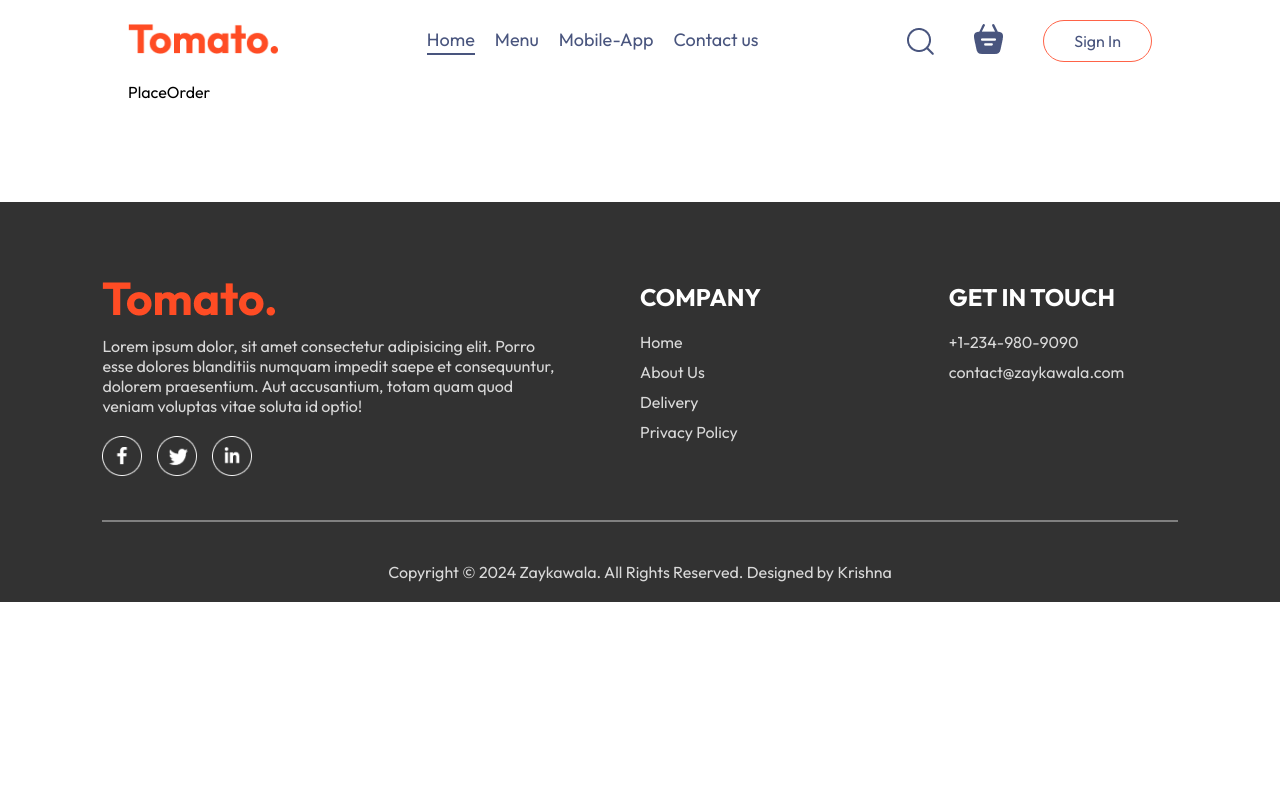
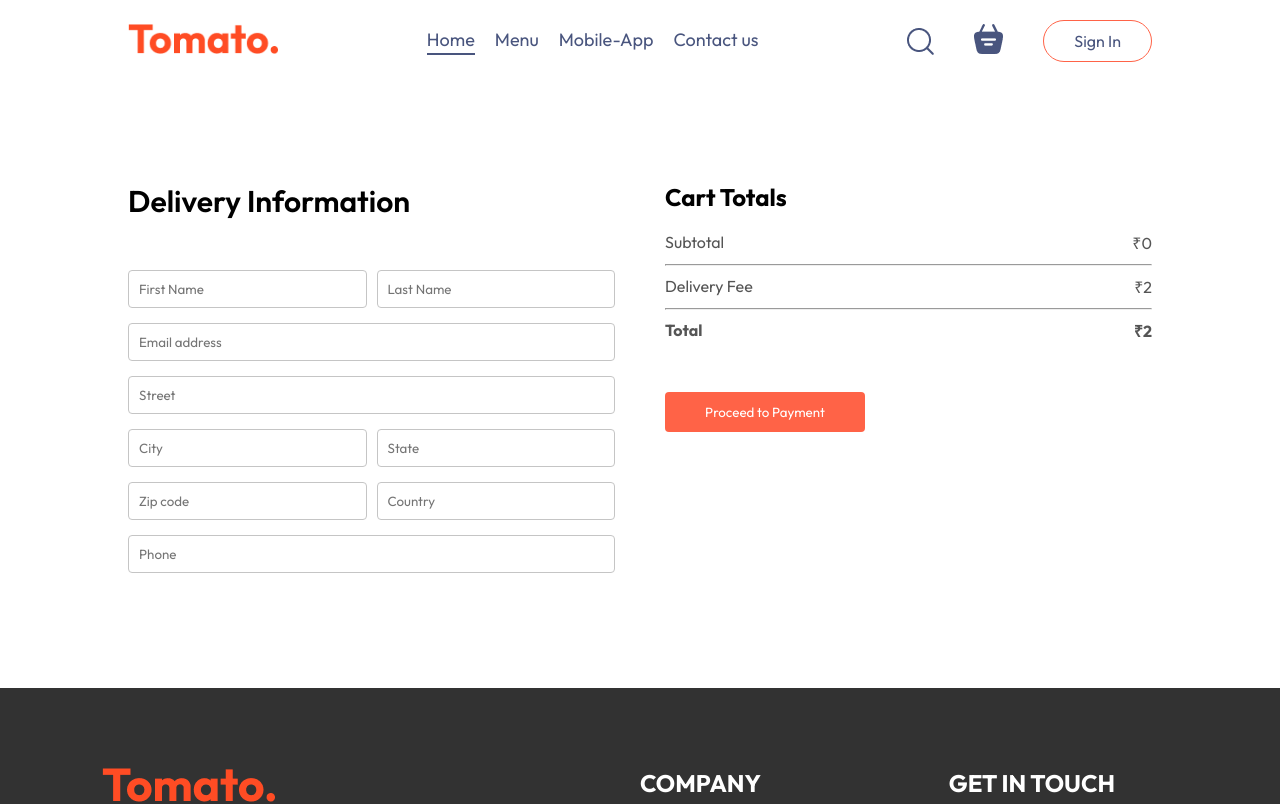
Before and after one commit to kr1shnnna/fullstack_food_deliverywebsite_reactjs, a React (Vite) app in the folder frontend/: page /order in a window 1280 px wide. Shown: the top 804 px of the page. Built offline with nearby package versions, Linux system fonts and the light colour scheme.

Commit message:
added order page

```diff
--- a/frontend/src/pages/Cart/Cart.jsx
+++ b/frontend/src/pages/Cart/Cart.jsx
@@ -1,8 +1,12 @@
 import { useContext } from 'react'
 import { StoreContext } from '../../Context/StoreContext'
 import './Cart.css'
+import { useNavigate } from 'react-router-dom'
 const Cart = () => {
   const {cartItems,food_list,removeFromCart,getTotalCartAmount} = useContext(StoreContext);
+
+  const navigate=useNavigate();
+
   return (
     <div className='cart'>
 <div className="cart-items">
@@ -55,7 +59,7 @@ if(cartItems[item._id]>0){
         <b>₹{getTotalCartAmount()+2}</b>
       </div>
     </div>
-     <button>Proceed to Checkout</button>
+     <button onClick={()=>navigate('/order')}>Proceed to Checkout</button>
 </div>
 <div className="cart-promocode">
   <div>
--- a/frontend/src/pages/PlaceOrder/PlaceOrder.css
+++ b/frontend/src/pages/PlaceOrder/PlaceOrder.css
@@ -0,0 +1,47 @@
+.place-order{
+    display:flex;
+    align-items:start;
+    justify-content:space-between;
+    gap:50px;
+    margin-top:100px;
+
+}
+
+
+.place-order-left{
+    width:100%;
+    max-width:max(30%,500px);
+
+}
+
+.place-order-left .title{
+    font-size:30px;
+    font-weight:600;
+    margin-bottom:50px;
+
+}
+
+.place-order-left input{
+    margin-bottom:15px;
+    width:100%;
+    padding:10px;
+    border:1px solid #c5c5c5;
+    border-radius:4px;
+    outline-color:tomato;
+}
+
+.place-order-left .multi-fields{
+    display:flex;
+    gap:10px;
+
+}
+
+.place-order-right{
+    width:100%;
+    max-width:max(40%,500px);
+
+}
+
+.place-order .cart-total button{
+    margin-top:30px;
+}
--- a/frontend/src/pages/PlaceOrder/PlaceOrder.jsx
+++ b/frontend/src/pages/PlaceOrder/PlaceOrder.jsx
@@ -1,8 +1,59 @@
-import './PlaceOrder.css'
+import "./PlaceOrder.css";
+import { useContext } from "react";
+import { StoreContext } from "../../Context/StoreContext";
+
 const PlaceOrder = () => {
+
+  const {getTotalCartAmount} = useContext(StoreContext);
   return (
-    <div>PlaceOrder</div>
-  )
-}
+    <form className="place-order">
+      <div className="place-order-left">
+        <p className="title">Delivery Information</p>
+        <div className="multi-fields">
+          <input type="text" placeholder="First Name" />
+          <input type="text" placeholder="Last Name" />
+        </div>
+        <input type="email" placeholder="Email address" />
+        <input type="text" placeholder="Street" />
 
-export default PlaceOrder
+        <div className="multi-fields">
+          <input type="text" placeholder="City" />
+          <input type="text" placeholder="State" />
+        </div>
+
+        <div className="multi-fields">
+          <input type="text" placeholder="Zip code" />
+          <input type="text" placeholder="Country" />
+        </div>
+
+        <input type="tel" placeholder="Phone" />
+      </div>
+      <div className="place-order-right">
+        <div className="cart-total">
+          <h2>Cart Totals</h2>
+          <div>
+            <div className="cart-total-details">
+              <p>Subtotal</p>
+              <p>₹{getTotalCartAmount()}</p>
+            </div>
+            <hr />
+            <div className="cart-total-details">
+              <p>Delivery Fee</p>
+              <p>₹{2}</p>
+            </div>
+            <hr />
+            <div className="cart-total-details">
+              <b>Total</b>
+              <b>₹{getTotalCartAmount() + 2}</b>
+            </div>
+          </div>
+          <button>
+            Proceed to Payment
+          </button>
+        </div>
+      </div>
+    </form>
+  );
+};
+
+export default PlaceOrder;
```
